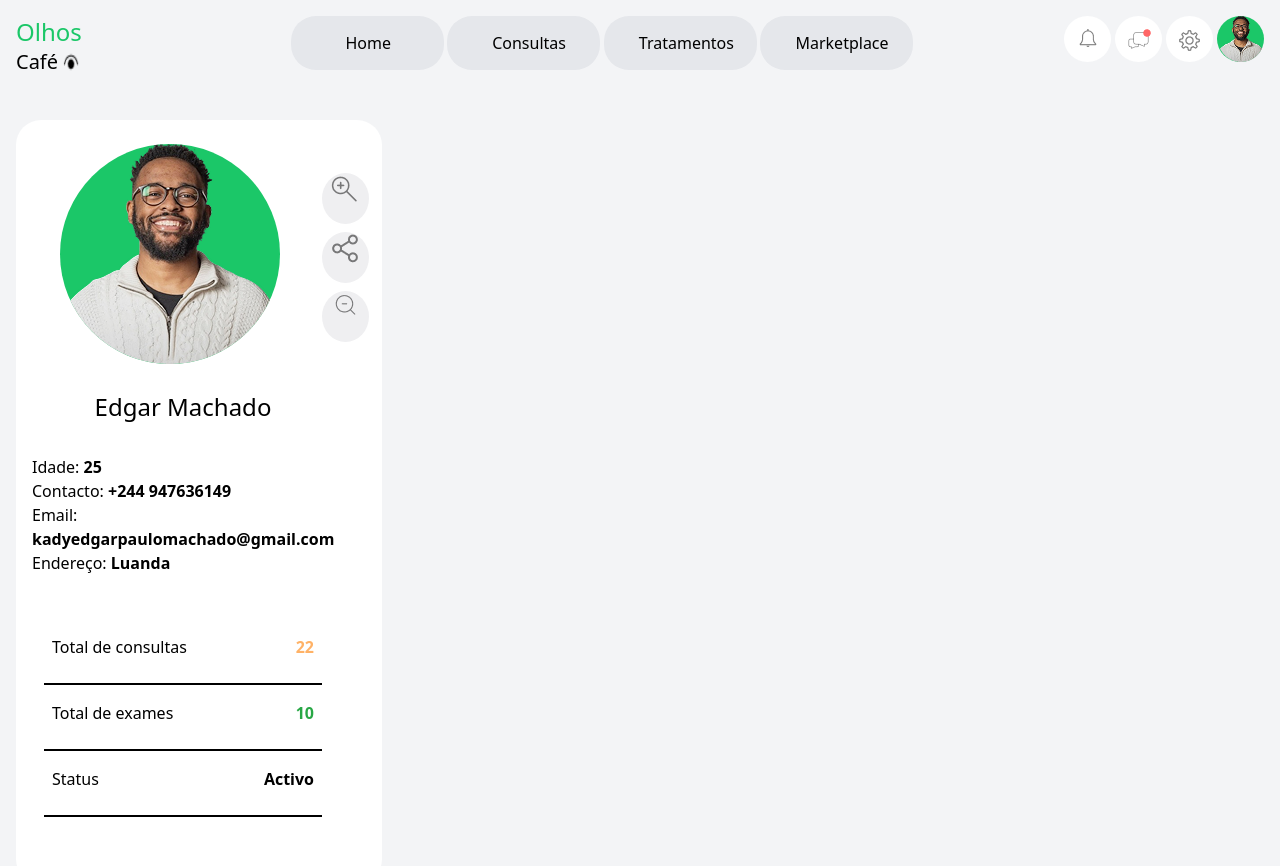
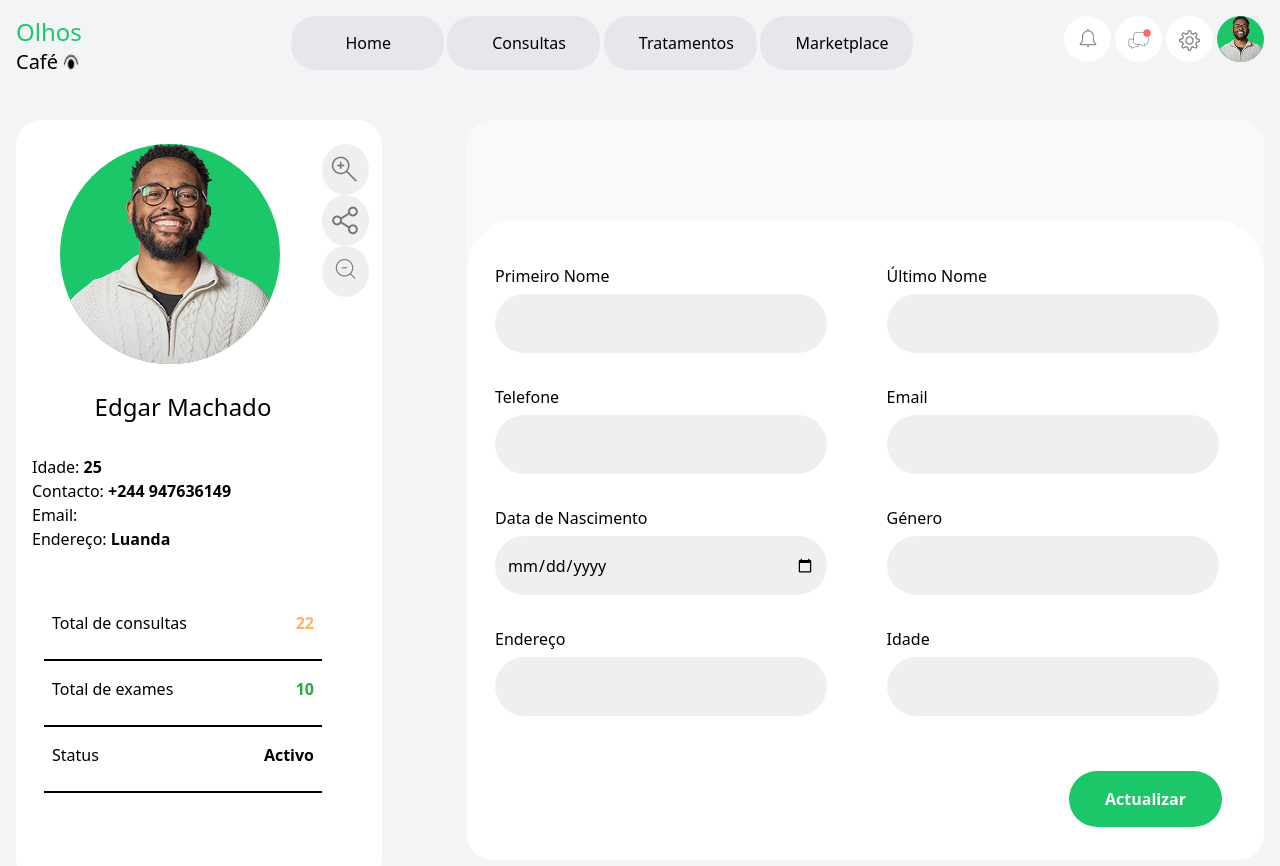
Before and after one commit to edgarpaulomachado/PT-Project, a Next.js app: page /profile in a window 1280 px wide. Shown: the top 866 px of the page. Built offline with nearby package versions, Linux system fonts and the light colour scheme.

Commit message:
Tela de login e cadastro e de perfil actualizada

```diff
--- a/src/app/page.tsx
+++ b/src/app/page.tsx
@@ -1,3 +1,5 @@
+'use client';
+
 import React from 'react';
 import { useRouter } from 'next/router';
 import Image from 'next/image';
@@ -6,10 +8,28 @@ import doctor from "../../public/doctor.png";
 import ellipse from "../../public/Ellipse 4.png";
 import google from "../../public/google.jpg";
 import facebook from "../../public/facebook.jpg";
+import { useState } from 'react';
+
+interface FormData {
+    nome?: string;
+    email?: string;
+    pass?: string;
+}
+
+export default function Register() {
+
+    const [showLogin, setShowLogin] = useState(true);
+    const [formData, setFormData] = useState<FormData>({});
+
+    const handleInputChange = (event: React.ChangeEvent<HTMLInputElement>) => {
+        setFormData({...formData, [event.target.name]: event.target.value});
+    };
+
+    const handleSubmit = (event: React.FormEvent<HTMLFormElement>) => {
+        event.preventDefault();
+    };
 
 
-
-export default function Register() {
     return (
         <>
             <div className="flex justify-between w-full h-[296px] pl-8 pr-4 py-8 bg-[#1BC768] relative">
@@ -35,7 +55,19 @@ export default function Register() {
                 </div>
 
                 <div className="w-[600px] h-[755px] rounded-[25px] bg-[#F9F9F8]">
-                    <div className="w-full h-[645px] rounded-t-[45px] rounded-b-[25px] mt-[110px] px-4 py-12 bg-white">
+
+                    <div className="h-[110px] pl-8 flex gap-6">
+
+                        <div className="mt-[50px]">
+                            <button onClick={() => setShowLogin(false)} className={`pb-2 ${!showLogin ? 'border-b-2 border-[#1BC768] text-[30px] font-bold cursor-pointer' : 'text-black text-[30px] font-bold cursor-pointer' } `}>Login</button>
+                        </div>
+
+                        <div className="mt-[50px]">
+                            <button onClick={() => setShowLogin(true)} className={`pb-2 ${showLogin ? 'border-b-2 border-[#1BC768] text-[30px] font-bold cursor-pointer' : 'text-black text-[30px] font-bold cursor-pointer' } `}>Cadastro</button>
+                        </div>
+                    </div>
+
+                    <div className="w-full h-[645px] rounded-t-[45px] rounded-b-[25px] px-4 py-12 bg-white">
                         <div className="w-[365px] h-[49px] flex justify-between mx-auto">
                             <div className="w-[178px] h-[48px] bg-[#EEEEEE] rounded-[16px] flex justify-center items-center cursor-pointer">
                                 <Image src={google} alt={''} width={17} height={17} />
@@ -48,28 +80,64 @@ export default function Register() {
                             </div>
                         </div>
 
-                        <form action="" className="w-[401px] h-[238px] mt-[80px] mx-auto">
+                        {showLogin ? (
+                        <form action="" className="w-[401px] h-[238px] mt-[80px] mx-auto" onSubmit={handleSubmit}>
+
                             <div className="mt-4">
-                                <label className="text-[16px] font-bold">Email / Username</label>
-                                <input type="text" name="" id="" className="w-[380px] border-b-2 border-b-[#BDBDBD] outline-none outline-[#1BC768] mt-[6px]"/>
+                                <label className="text-[16px] font-bold">Nome</label>
+                                <input type="text" name="nome" id="" value={formData.nome || ''} onChange={handleInputChange} className="w-[380px] border-b-2 border-b-[#BDBDBD] outline-none outline-[#1BC768] mt-[6px]" />
+                            </div>
+
+                            <div className="mt-4">
+                                <label className="text-[16px] font-bold">Email</label>
+                                <input type="email" name="email" id="" value={formData.email || ''} onChange={handleInputChange} className="w-[380px] border-b-2 border-b-[#BDBDBD] outline-none outline-[#1BC768] mt-[6px]" />
                             </div>
 
                             <div className="mt-8">
                                 <label className="text-[16px] font-bold">Password</label>
-                                <input type="password" name="" id="" className="w-[380px] border-b-2 border-b-[#BDBDBD] outline-none outline-[#1BC768] mt-[6px]"/>
+                                <input type="password" name="pass" id="" value={formData.pass || ''} onChange={handleInputChange} className="w-[380px] border-b-2 border-b-[#BDBDBD] outline-none outline-[#1BC768] mt-[6px]" />
                             </div>
 
                             <div className="w-[401px] h-auto flex justify-between mt-[40px]">
                                 <div className="w-[186px] h-[23px] flex my-auto gap-2">
-                                    <input type="checkbox" name="" id="" className="w-[24px] h-[22px] bg-[#7B76F140]"/>
+                                    <input type="checkbox" name="" id="" className="w-[24px] h-[22px] bg-[#7B76F140]" />
+                                    <p className="text-[#757575] text-[10px] my-auto">Eu aceitos os termos e condições</p>
+                                </div>
+
+                                <button type="submit" className="w-[153px] h-[56px] bg-[#1BC768] text-white text-[16px] font-bold rounded-[50px] cursor-pointer">Cadastrar-se</button>
+                            </div>
+
+                            <p className="text-[12px] text-[#424242] text-center mt-[70px]">Já tens uma conta? {''} <span className="text-[12px] text-[#1BC768] font-bold cursor-pointer" onClick={() => setShowLogin(false)}>Iniciar sessão</span></p>
+
+                        </form>
+                        ) : (
+
+                        <form action="" className="w-[401px] h-[238px] mt-[80px] mx-auto" onSubmit={handleSubmit}>
+
+                            <div className="mt-4">
+                                <label className="text-[16px] font-bold">Username</label>
+                                <input type="text" name="nome" id="" value={formData.nome || ''} onChange={handleInputChange} className="w-[380px] border-b-2 border-b-[#BDBDBD] outline-none outline-[#1BC768] mt-[6px]" />
+                            </div>
+
+                            <div className="mt-8">
+                                <label className="text-[16px] font-bold">Password</label>
+                                <input type="password" name="pass" id="" value={formData.pass || ''} onChange={handleInputChange} className="w-[380px] border-b-2 border-b-[#BDBDBD] outline-none outline-[#1BC768] mt-[6px]" />
+                            </div>
+
+                            <div className="w-[401px] h-auto flex justify-between mt-[40px]">
+                                <div className="w-[186px] h-[23px] flex my-auto gap-2">
+                                    <input type="checkbox" name="" id="" className="w-[24px] h-[22px] bg-[#7B76F140]" />
                                     <p className="text-[#757575] text-[10px] my-auto">Eu aceitos os termos e condições</p>
                                 </div>
 
                                 <button type="submit" className="w-[153px] h-[56px] bg-[#1BC768] text-white text-[16px] font-bold rounded-[50px] cursor-pointer">Entrar</button>
                             </div>
+
+                            <p className="text-[12px] text-[#424242] text-center mt-[50px]">Ainda não tens uma conta? {''} <span className="text-[12px] text-[#1BC768] font-bold cursor-pointer" onClick={() => setShowLogin(true)}>Registar-se</span></p>
+
                         </form>
+                        )};
 
-                        <p className="text-[12px] text-[#424242] text-center mt-[50px]">Ainda não tens uma conta? <a href="" className="text-[12px] text-[#1BC768] font-bold">Registar-se</a></p>
                     </div>
                 </div>
             </div>
--- a/src/app/profile/page.tsx
+++ b/src/app/profile/page.tsx
@@ -1,4 +1,6 @@
-import React from 'react';
+'use client';
+
+import React, { useState } from 'react';
 import Image from 'next/image';
 import profile from "../../../public/profile1.png";
 import Header from "@/components/header";
@@ -8,6 +10,29 @@ import zoomOut from "../../../public/circum_zoom-out.png";
 
 
 export default function Profile() {
+
+    const [firstName, setFirstName] = useState('');
+    const [lastName, setLastName] = useState('');
+    const [email, setEmail] = useState('');
+    const [age, setAge] = useState('');
+    const [contact, setContact] = useState('');
+    const [gender, setGender] = useState('');
+    const [adress, setAddress] = useState('');
+    const [data, setData] = useState({});
+
+    const handleSubmit = (e) => {
+        e.preventDefault();
+        setData({ firstName, lastName, email, age, contact, gender, adress });
+        setFirstName('');
+        setLastName('');
+        setEmail('');
+        setAge('');
+        setContact('');
+        setGender('');
+        setAddress('');
+    }
+
+
     return (
         <>
             <Header />
@@ -19,16 +44,16 @@ export default function Profile() {
                             <Image src={profile} alt="" width={220} height={220} className="mx-auto cursor-pointer"/>
                         </div>
 
-                        <div className="w-[48px] h-[178px] my-auto gap-2">
-                            <div className="w-[47px] h-[51px] rounded-[50%] bg-[#EFEFF1]">
+                        <div className="w-[48px] h-[178px]">
+                            <div className="w-[47px] h-[51px] rounded-[50%] bg-[#EFEFF1] pt-[1px]">
                                 <Image src={zoomIn} alt={''} className="mx-auto mt-2 cursor-pointer"/>
                             </div>
 
-                            <div className="w-[47px] h-[51px] rounded-[50%] bg-[#EFEFF1]">
+                            <div className="w-[47px] h-[51px] rounded-[50%] bg-[#EFEFF1] pt-[1px]">
                                 <Image src={share} alt={''} className="mx-auto mt-2 cursor-pointer"/>
                             </div>
 
-                            <div className="w-[47px] h-[51px] rounded-[50%] bg-[#EFEFF1]">
+                            <div className="w-[47px] h-[51px] rounded-[50%] bg-[#EFEFF1] pt-[1px]">
                                 <Image src={zoomOut} alt={''} className="mx-auto mt-2 cursor-pointer"/>
                             </div>
                         </div>
@@ -40,7 +65,7 @@ export default function Profile() {
                         <div className="mt-[30px] pl-1">
                             <p className="text-[16px]">Idade: <span className="font-bold">25</span></p>
                             <p className="text-[16px]">Contacto: <span className="font-bold">+244 947636149</span></p>
-                            <p className="text-[16px]">Email: <span className="font-bold">kadyedgarpaulomachado@gmail.com</span></p>
+                            <p className="text-[16px]">Email: <span className="font-bold"> </span></p>
                             <p className="text-[16px]">Endereço: <span className="font-bold">Luanda</span></p>
                         </div>
 
@@ -62,6 +87,61 @@ export default function Profile() {
                         </div>
                     </div>
                 </div>
+
+
+                <div className="w-[797px] h-[739px] rounded-[25px] bg-[#F9F9F8]">
+                    <div className="w-[797px] h-[640px] rounded-t-[50px] rounded-b-[25px] bg-white mt-[100px] p-3">
+
+                        <form action="" className="flex justify-between px-4" onSubmit={handleSubmit}>
+                            <div className="w-auto h-auto">
+                                <div className="mt-8">
+                                    <label className="text-[16px]">Primeiro Nome</label>
+                                    <input type="text" value={firstName} onChange={(e) => setFirstName(e.target.value)} className="w-[332px] h-[59px] rounded-[50px] bg-[#EFEFF1] border-none outline-none p-3 mt-[6px]"/>
+                                </div>
+
+                                <div className="mt-8">
+                                    <label className="text-[16px]">Telefone</label>
+                                    <input type="tel" value={contact} onChange={(e) => setContact(e.target.value)} className="w-[332px] h-[59px] rounded-[50px] bg-[#EFEFF1] border-none outline-none p-3 mt-[6px]"/>
+                                </div>
+
+                                <div className="mt-8">
+                                    <label className="text-[16px]">Data de Nascimento</label>
+                                    <input type="date" value="" onChange={(e) => setAge(e.target.value)} className="w-[332px] h-[59px] rounded-[50px] bg-[#EFEFF1] border-none outline-none p-3 mt-[6px]"/>
+                                </div>
+
+                                <div className="mt-8">
+                                    <label className="text-[16px]">Endereço</label>
+                                    <input type="text" value={adress} onChange={(e) => setAddress(e.target.value)} className="w-[332px] h-[59px] rounded-[50px] bg-[#EFEFF1] border-none outline-none p-3 mt-[6px]"/>
+                                </div>
+                            </div>
+
+                            <div className="w-auto h-auto">
+                                <div className="mt-8">
+                                    <label className="text-[16px]">Último Nome</label>
+                                    <input type="text" value={lastName} onChange={(e) => setLastName(e.target.value)} className="w-[332px] h-[59px] rounded-[50px] bg-[#EFEFF1] border-none outline-none p-3 mt-[6px]"/>
+                                </div>
+
+                                <div className="mt-8">
+                                    <label className="text-[16px]">Email</label>
+                                    <input type="email" value={email} onChange={(e) => setEmail(e.target.value)} className="w-[332px] h-[59px] rounded-[50px] bg-[#EFEFF1] border-none outline-none p-3 mt-[6px]"/>
+                                </div>
+
+                                <div className="mt-8">
+                                    <label className="text-[16px]">Género</label>
+                                    <input type="tel" value={gender} onChange={(e) => setGender(e.target.value)} className="w-[332px] h-[59px] rounded-[50px] bg-[#EFEFF1] border-none outline-none p-3 mt-[6px]"/>
+                                </div>
+
+                                <div className="mt-8">
+                                    <label className="text-[16px]">Idade</label>
+                                    <input type="number" value={age} onChange={(e) => setAge(e.target.value)} className="w-[332px] h-[59px] rounded-[50px] bg-[#EFEFF1] border-none outline-none p-3 mt-[6px]"/>
+                                </div>
+                            </div>
+
+                        </form>
+
+                        <button type="submit" className="w-[153px] h-[56px] bg-[#1BC768] text-white text-[16px] font-bold rounded-[50px] cursor-pointer mt-[55px] ml-[590px]">Actualizar</button>
+                    </div>
+                </div>
             </div>
         </>
     )
```
Also changed, not shown: src/components/header.tsx (+11 -1 lines), src/api/auth/[...nextauth].js (added).
